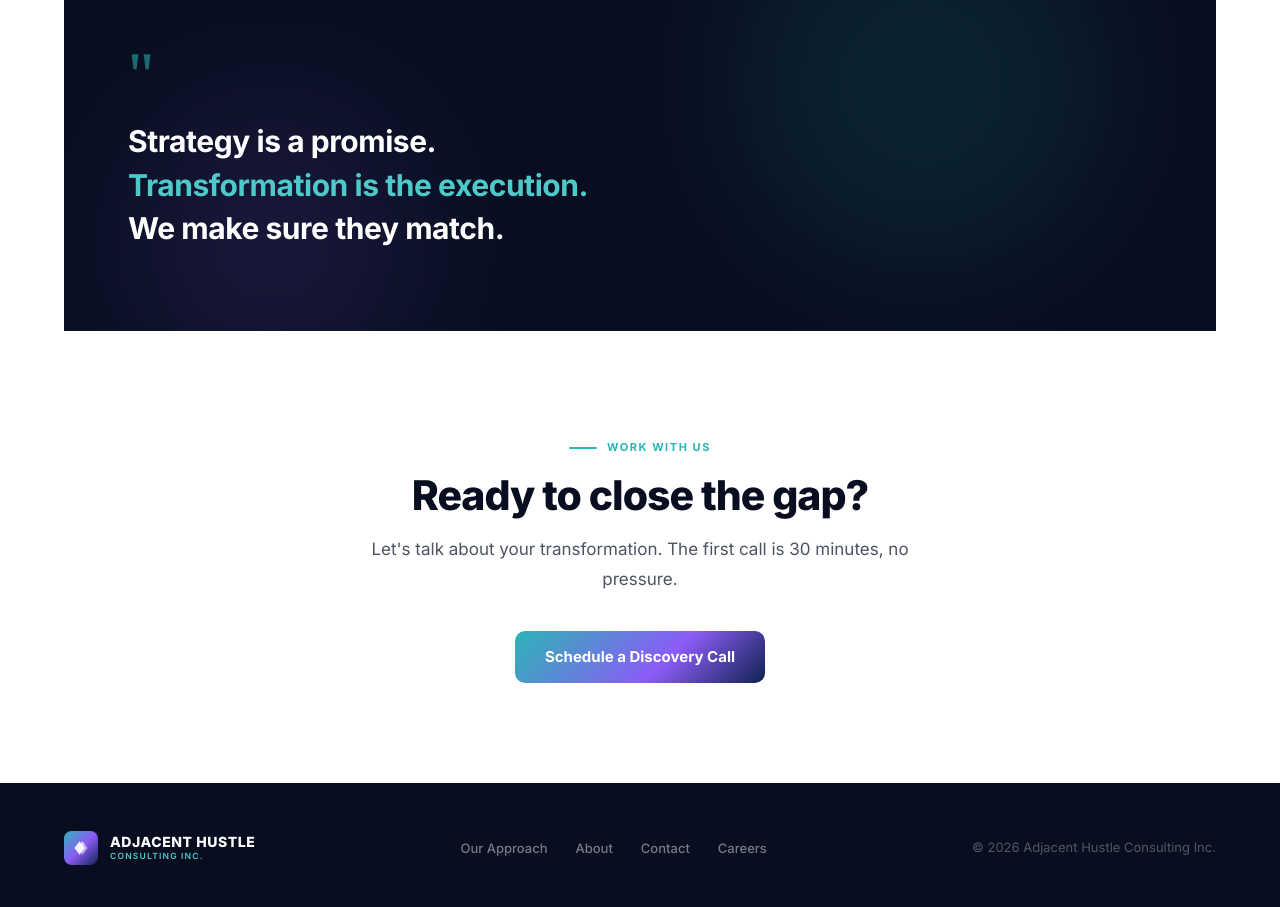
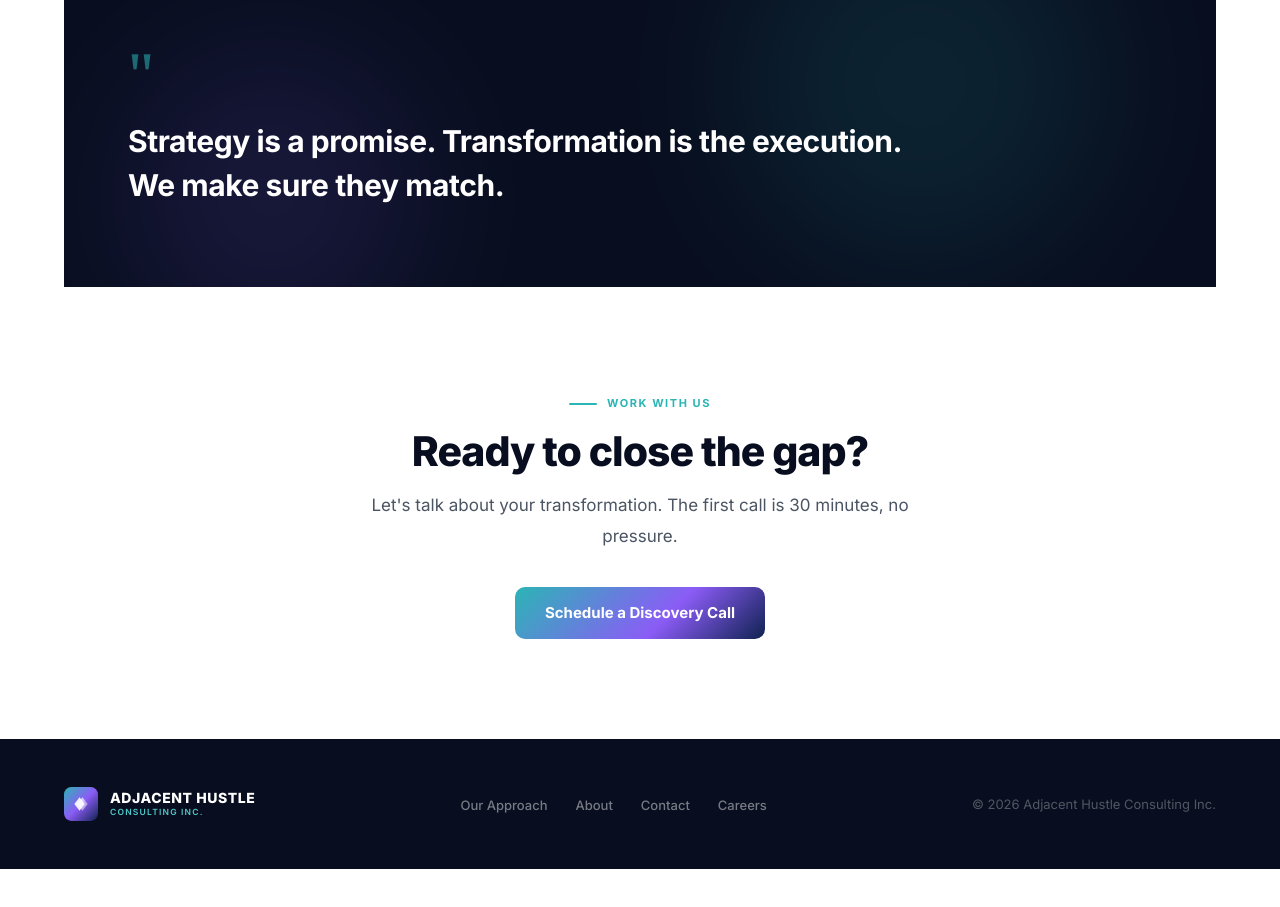
Before and after one commit to 9thside/adjacent-hustle, a website built with Vite: page methodology.html in a window 1280 px wide. Shown: the part 2960-3867 px from the top of the page. After the commit the page ends 3829 px from the top, so only its background shows below. Built offline with nearby package versions, Linux system fonts and the light colour scheme.

Commit message:
Update text for clarity in index and methodology pages

```diff
--- a/methodology.html
+++ b/methodology.html
@@ -207,7 +207,7 @@
       <div class="mpq-orb mpq-orb-2"></div>
       <div class="mpq-inner reveal">
         <span class="mpq-mark">"</span>
-        <p class="mpq-text">Strategy is a promise.<br><em>Transformation is the execution.</em><br>We make sure they match.</p>
+        <p class="mpq-text">Strategy is a promise. Transformation is the execution. We make sure they match.</p>
       </div>
     </div>
 
```
Also changed, not shown: index.html (+1 -1 lines).
